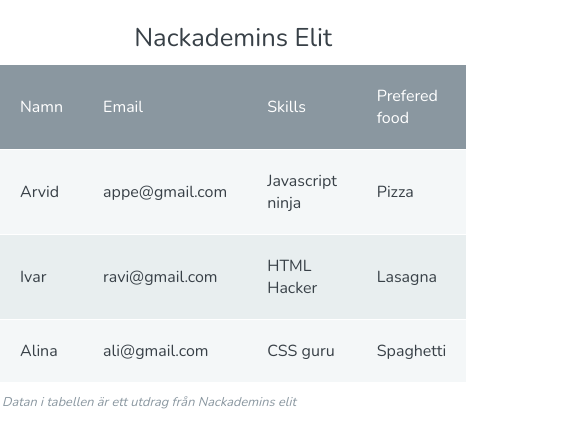
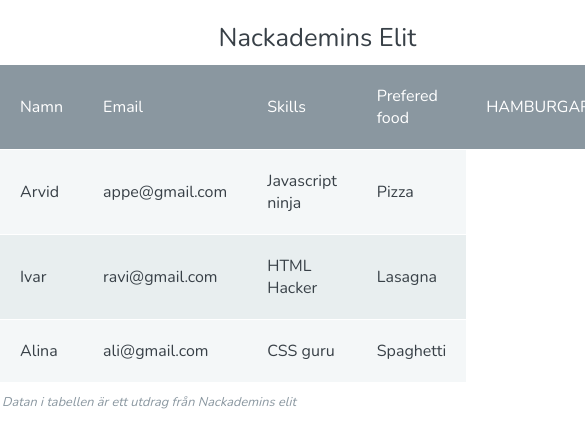
Before and after one commit to wan2lern/fend15, a plain HTML site: page index.html in a window 390 px wide. Shown: the top 448 px of the page, 585 px wide, since content can reach past the window. Drawn offline with nearby package versions, Linux system fonts and the light colour scheme.

Commit message:
Hamburgers!!!

```diff
--- a/index.html
+++ b/index.html
@@ -17,6 +17,7 @@
          <th scope="col">Email </th>
          <th scope="col">Skills </th>
          <th scope="col">Prefered food </th>
+         <th scope="col">HAMBURGARE!!!!</th>
        </tr>
      </thead>
 
```
